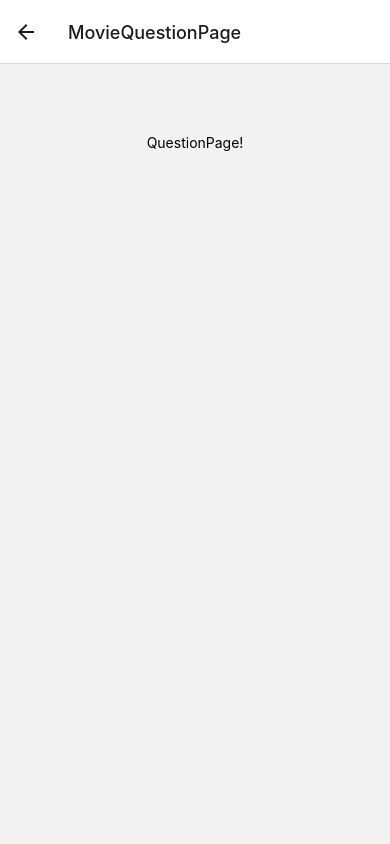
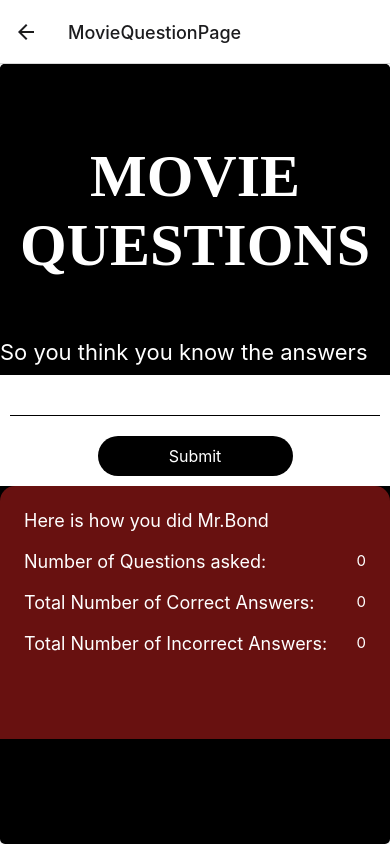
Before and after one commit to infinite-options/Bond-Mobile, a React Native app: screen /MovieQuestionPage in a window 390 px wide. Built offline with nearby package versions, Linux system fonts and the light colour scheme.

Commit message:
navigatemoviepage

```diff
--- a/App.js
+++ b/App.js
@@ -3,7 +3,7 @@ import { NavigationContainer } from '@react-navigation/native';
 import { StyleSheet, Text, View, Image, SafeAreaView, Alert, Button, Platform } from 'react-native';
 import { createStackNavigator } from '@react-navigation/stack';
 import {useDimensions, useDeviceOrientation} from '@react-native-community/hooks'
-//import WelcomeScreen from './app/screens/WelcomeScreen';
+import WelcomeScreen from './app/screens/WelcomeScreen';
 import MainSelectionPage from './app/screens/MainSelectionPage';
 import MovieQuestionPage from './app/screens/MovieQuestionPage';
 const Stack = createStackNavigator();
@@ -16,6 +16,7 @@ export default function App() {
        <Stack.Navigator initialRouteName="MainSelectionPage">
         <Stack.Screen name="MainSelectionPage" component={MainSelectionPage} />
         <Stack.Screen name="MovieQuestionPage" component={MovieQuestionPage} />
+        <Stack.Screen name="WelcomeScreen" component={WelcomeScreen} />
       </Stack.Navigator>
     </NavigationContainer>
 
--- a/app/screens/MainSelectionPage.js
+++ b/app/screens/MainSelectionPage.js
@@ -3,7 +3,7 @@ import { ImageBackground, StyleSheet, View, Image, Text,ScrollView, TouchableOpa
 import { useNavigation, useFocusEffect, useState } from '@react-navigation/native';
 
 
-function MainSelectionPage(props) {
+function MainSelectionPage(qtype) {
 
     const navigation = useNavigation();
 
@@ -19,22 +19,22 @@ function MainSelectionPage(props) {
 
      const handleBondGirlQuestions = () => {
          //console.log("Bond Girl Button Pressed");
-         navigation.navigate('MovieQuestionPage', { qtype: 'bond_girl' });
+         navigation.navigate('WelcomeScreen', { qtype: 'bond_girl' });
      };
 
      const handleVillainQuestions = () => {
         // console.log("Villain Button Pressed");
-         navigation.navigate('MovieQuestionPage', { qtype: 'villains' });
+         navigation.navigate('WelcomeScreen', { qtype: 'villains' });
      };
 
      const handlePlotQuestions = () => {
         // console.log("Plot Button Pressed");
-         navigation.navigate('MovieQuestionPage', { qtype: 'plots' });
+         navigation.navigate('WelcomeScreen', { qtype: 'plots' });
      };
 
      const handleCredits = () => {
         // console.log("Credit Button Pressed");
-         navigation.navigate('MovieQuestionPage', { qtype: 'credits' });
+         navigation.navigate('WelcomeScreen', { qtype: 'credits' });
      };
 
     return (
--- a/app/screens/MovieQuestionPage.js
+++ b/app/screens/MovieQuestionPage.js
@@ -1,38 +1,194 @@
-import React from 'react';
-import { ImageBackground, StyleSheet, View, Image, Text } from 'react-native';
+import React, { useState, useEffect} from 'react';
+import { View, Text, ScrollView, StyleSheet, TouchableOpacity, Alert,BackHandler } from 'react-native';
 
-function MovieQuestionPage(props) {
+
+function MovieQuestionPage(qtype) {
+    const [questions, setQuestions] = useState(0);
+    const [ansCorrect, setAnsCorrect] = useState(0);
+    const [ansWrong, setAnsWrong] = useState(0);
+    const [questionsAsked, setQuestionsAsked] = useState([]);
+    const [moviesList, setMoviesList] = useState([]);
+    const [villainsList, setVillainsList] = useState([]);
+    const [bondGirlsList, setBondGirlsList] = useState([]);
+    const [plotList, setPlotList] = useState([]);
+    const [currentIndex, setCurrentIndex] = useState(0);
+    const [options, setOptions] = useState([]);
+    const [selectedOption, setSelectedOption] = useState(null);
+    const [questionType] = useState(qtype);
+    const [subQuestionType, setSubQuestionType] = useState('');
+    const [hasAnsweredIncorrectly, setHasAnsweredIncorrectly] = useState(false);
     return (
-        <ImageBackground
-        style={styles.background}
-        >
-            <View style={styles.logoContainer}>
-                <Text>QuestionPage!</Text>
+        <ScrollView style={styles.container}>
+        <Text style={styles.title}>MOVIE QUESTIONS</Text>
+        <Text style={styles.subtitle}>So you think you know the answers</Text>
+
+
+          <View style={styles.questionContainer}>
+            <Text style={styles.question}>
+            {/*  {renderQuestion()} */}
+            </Text>
+            <View style={styles.line} />
+          </View>
+          <View style={styles.ansContainer}>
+            {options.map((item, index) => (
+              <TouchableOpacity key={index} onPress={() => handleRadioButtonPress(item)}>
+                <View style={{ flexDirection: 'row', alignItems: 'center', justifyContent: 'flex-start',padding: 15, }}>
+                  <View
+                    style={[
+                      styles.radioButton,
+                      { borderColor: selectedOption === (questionType === 'movie' ? item.movie_title : questionType === 'bond_girl' ? item.bond_girl : questionType === 'villains' ? item.villain : item[subQuestionType]) ? 'blue' : 'black' },
+                    ]}
+                  >
+                  {selectedOption === (questionType === 'movie' ? item.movie_title : questionType === 'bond_girl' ? item.bond_girl : questionType === 'villains' ? item.villain : item[subQuestionType]) && <View style={styles.radioButtonInner} />}
+                  </View>
+                  <Text style={styles.radioButtonText}>{renderAnswers(questionType, subQuestionType, item)}</Text>
             </View>
-        </ImageBackground>
+              </TouchableOpacity>
+
+            ))}
+
+            <TouchableOpacity
+            style={styles.submitButton}
+            onPress={() => handleOptionPress()}
+            disabled={!selectedOption}
+            >
+              <Text style={styles.submitButtonText}>Submit</Text>
+            </TouchableOpacity>
+          </View>
+          <View style={styles.resultsContainer}>
+              <Text style={styles.resultsText}>Here is how you did Mr.Bond</Text>
+              <View style={styles.textRow}>
+                <Text style={styles.resultsText}>Number of Questions asked:</Text>
+                <Text style={styles.questionsText}>{questions}</Text>
+              </View>
+              <View style={styles.textRow}>
+                <Text style={styles.resultsText}>Total Number of Correct Answers:</Text>
+                <Text style={styles.questionsText}>{ansCorrect}</Text>
+              </View>
+              <View style={styles.textRow}>
+              <Text style={styles.resultsText}>Total Number of Incorrect Answers:</Text>
+              <Text style={styles.questionsText}>{ansWrong}</Text>
+              </View>
+          </View>
+      </ScrollView>
 
     );
 }
 
 const styles = StyleSheet.create({
-    background: {
+    container: {
+        margin: 0,
+        backgroundColor: 'black',
+        borderRadius: 5,
+        //height: '25%',
+      },
+      ansContainer: {
+        margin: 0,
+        backgroundColor: 'white',
+      },
+
+      loadingContainer: {
         flex: 1,
-        justifyContent: "flex-end",
-        alignItems: "center"
+        justifyContent: 'center',
+        alignItems: 'center',
+      },
+      title: {
+        backgroundColor: 'black',
+        textAlign: 'center',
+        fontSize: 60,
+        paddingTop: '20%',
+        color: 'white',
+        fontWeight: 'bold',
+        fontFamily: 'Fresno-Regular',
+       },
+    subtitle: {
+      paddingTop: '15%',
+      backgroundColor: 'black',
+      textAlign: 'left',
+      fontSize: 22,
+      color: 'white',
 
-    },
+     },
+      line: {
+        borderBottomColor: '#000',
+        borderBottomWidth: 1,
+      },
+      questionContainer: {
+        backgroundColor: 'white',
+        padding: 10,
+        marginTop: 10,
+      },
+      question: {
+        fontSize: 16,
+        textAlign: 'left',
+        fontWeight: 'bold',
+        paddingVertical: 15,
+      },
+      highlight: {
+        fontWeight: 'bold',
+      },
 
-    logo: {
-        width: 100,
-        height: 100,
-        position: 'absolute',
-        top: 50
-    },
-    logoContainer: {
-        position: "absolute",
-        top: 70,
-        alignItems: "center",
-    },
+      radioButton: {
+        width: 20,
+        height: 20,
+        borderRadius: 10,
+        borderWidth: 2,
+        borderColor: 'black',
+        justifyContent: 'center',
+        alignItems: 'center',
+
+      },
+      radioButtonInner: {
+        width: 10,
+        height: 10,
+        borderRadius: 5,
+        backgroundColor: 'blue',
+        fontSize: 18,
+      },
+      radioButtonText: {
+        fontSize: 16,
+        paddingLeft: 10,
+      },
+      submitButton: {
+        backgroundColor: 'black',
+        paddingVertical: 10,
+        paddingHorizontal: 20,
+        borderRadius: 30,
+        alignSelf: 'center',
+        marginTop: 10,
+        marginBottom: 10,
+        width: '50%',
+      },
+
+      submitButtonText: {
+        color: 'white',
+        fontSize: 16,
+        textAlign: 'center',
+      },
+      resultsContainer: {
+        backgroundColor: '#681110',
+        padding: 24,
+        borderTopLeftRadius: 15,
+        borderTopRightRadius: 15,
+        //borderWidth: 1,
+        borderColor: 'black',
+        width: '100%',
+        height: '40%',
+      },
+      resultsText: {
+        fontSize: 18,
+        color: 'white',
+        marginBottom: 20,
+      },
+      questionsText: {
+        fontSize: 15,
+        color: 'white',
+        textAlign: 'right',
+      },
+      textRow: {
+        flexDirection: 'row',
+        justifyContent: 'space-between',
+      },
 
 })
 export default MovieQuestionPage;
```
